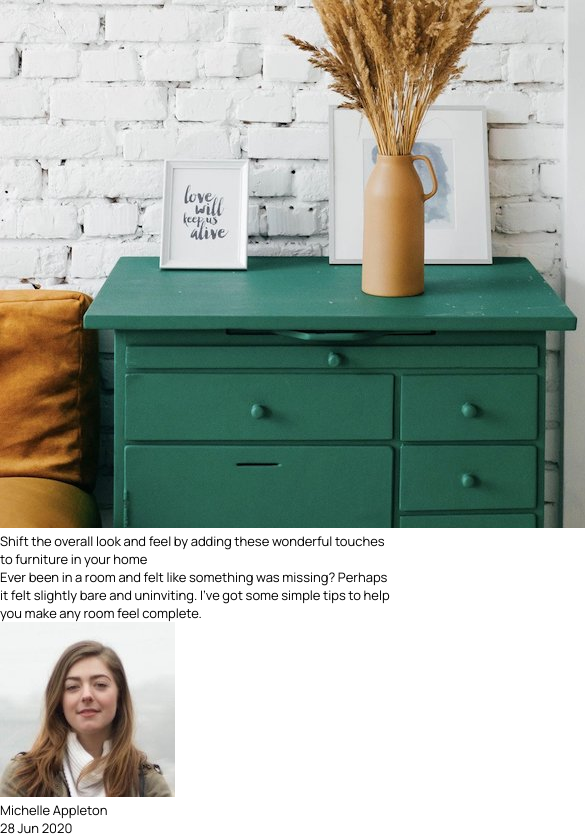
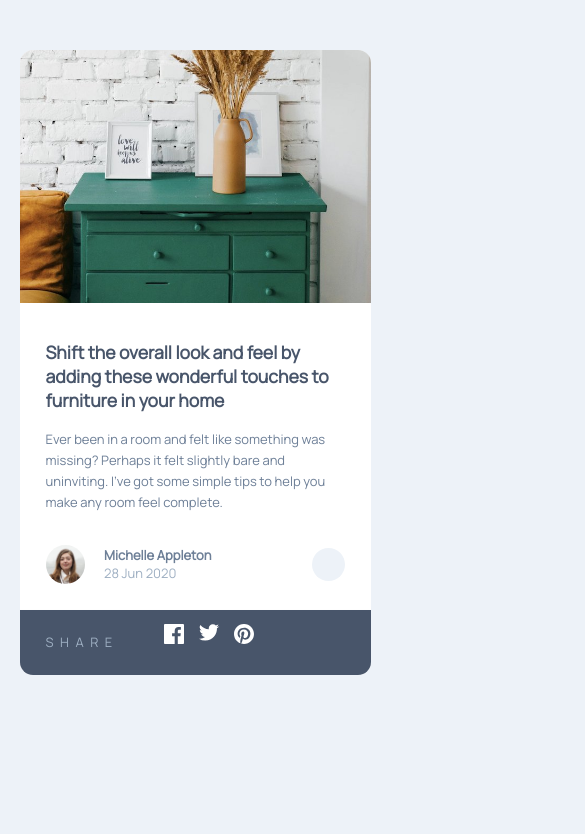
Before and after one commit to joanpujol/fem-Article-Preview-Component, a website: page index.html in a window 390 px wide. Shown: the top 834 px of the page, 585 px wide, since content can reach past the window. Drawn offline with Linux system fonts and the light colour scheme.

Commit message:
Add basic mobile styles

```diff
--- a/index.html
+++ b/index.html
@@ -2,7 +2,8 @@
 <html lang="en">
 <head>
     <meta charset="UTF-8">
-  <meta name="viewport" content="width=device-width, initial-scale=1.0"> <!-- displays site properly based on user's device -->
+    <meta name="viewport" content="width=device-width, initial-scale=1.0">
+    <!-- displays site properly based on user's device -->
 
     <link rel="icon" type="image/png" sizes="32x32" href="./images/favicon-32x32.png">
     <link rel="stylesheet"
@@ -12,6 +13,7 @@
     <title>Frontend Mentor | Article preview component</title>
 </head>
 <body>
+<div class="wrapper">
     <div class="article">
         <div class="article__image">
             <img src="./images/drawers.jpg" alt="">
@@ -31,11 +33,13 @@
             <div class="article__author-image">
                 <img src="./images/avatar-michelle.jpg" alt="">
             </div>
+            <div class="article__meta">
                 <div class="article__author-name">
                     Michelle Appleton
                 </div>
                 <div class="article__date">
                     28 Jun 2020
+                </div>
             </div>
             <div class="article__share">
                 <svg class="article__share-image">
@@ -43,17 +47,17 @@
                 </svg>
             </div>
         </div>
-    <div class="article__social">
-      Share
+        <div class="article__social active">
+            <p>Share</p>
             <div class="article__social-list">
                 <svg class="article__share-facebook">
-          <use xlink:href="images/icon-facebook#facebook"></use>
+                    <use xlink:href="images/icon-facebook.svg#facebook"></use>
                 </svg>
                 <svg class="article__share-twitter">
-          <use xlink:href="images/icon-twitter#twitter"></use>
+                    <use xlink:href="images/icon-twitter.svg#twitter"></use>
                 </svg>
                 <svg class="article__share-pinterest">
-          <use xlink:href="images/icon-pinterest#pinterest"></use>
+                    <use xlink:href="images/icon-pinterest.svg#pinterest"></use>
                 </svg>
             </div>
             <svg class="article__share-image--active">
@@ -61,5 +65,6 @@
             </svg>
         </div>
     </div>
+</div>
 </body>
 </html>
--- a/sass/_base.scss
+++ b/sass/_base.scss
@@ -16,6 +16,19 @@ $gray-blue: hsl(212, 23%, 69%);
 }
 
 body {
+  color: $dark-blue;
   font-size: 13px;
   font-family: Manrope;
+  background-color: #EDF2F8;
+  min-height: 100vh;
 }
+
+img {
+  height: 100%;
+  width: auto;
+}
+
+.wrapper {
+  width: 90%;
+  margin: 0 auto;
+}
--- a/sass/main.scss
+++ b/sass/main.scss
@@ -1 +1,100 @@
 @import "base";
+
+.article {
+  border-radius: 1em;
+  background-color: white;
+  transform: translateY(8%);
+  overflow: hidden;
+
+  &__image {
+
+    img {
+      object-fit: cover;
+      object-position: 10% 50%;
+      height: 30vh;
+      width: 100%;
+    }
+  }
+
+  &__content {
+    padding: 2.5em 2em;
+  }
+
+  &__title {
+    color: $light-gray-blue;
+    font-weight: 700;
+    font-size: 1.1rem;
+    margin-bottom: 1em;
+  }
+
+  &__desc {
+    line-height: 1.6;
+  }
+
+  &__meta {
+    margin-right: auto;
+  }
+
+  &__author {
+    height: 5em;
+    padding: 0 2em 2em;
+    display: flex;
+    justify-content: space-between;
+    align-items: center;
+  }
+
+  &__author-name {
+    font-weight: 700;
+  }
+
+  &__date {
+    color: $gray-blue;
+    align-self: flex-start;
+  }
+
+  &__share {
+    height: 2.5em;
+    width: 2.5em;
+    background-color: #EDF2F8;
+    border-radius: 2em;
+    position: relative;
+
+    svg {
+      position: absolute;
+      top: 0.7em;
+      left: 0.7em
+    }
+  }
+
+  &__author-image {
+    height: 3em;
+    width: 3em;
+    margin-right: 1.5em;
+
+    img {
+      border-radius: 50%;
+    }
+  }
+
+  &__social.active {
+
+    display: flex;
+    padding: 0 2em;
+    justify-content: space-between;
+    align-items: center;
+    height: 5em;
+    background-color: $dark-gray-blue;
+
+    p {
+      color: $gray-blue;
+      text-transform: uppercase;
+      letter-spacing: 0.5em;
+    }
+
+    svg {
+      fill: white;
+      height: 2.5em;
+      width: 2.5em;
+    }
+  }
+}
```
Also changed, not shown: css/style.css. Lines whose indentation alone changed are shown as unchanged.
